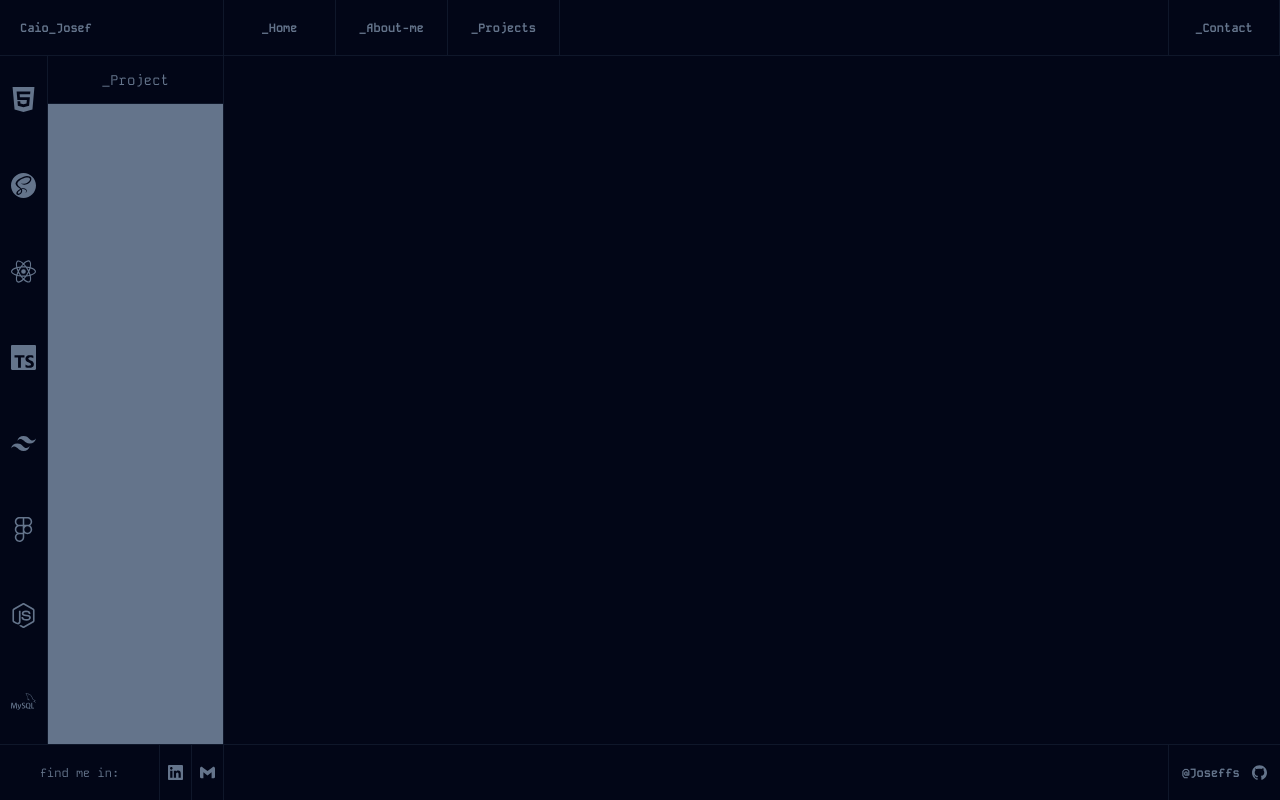
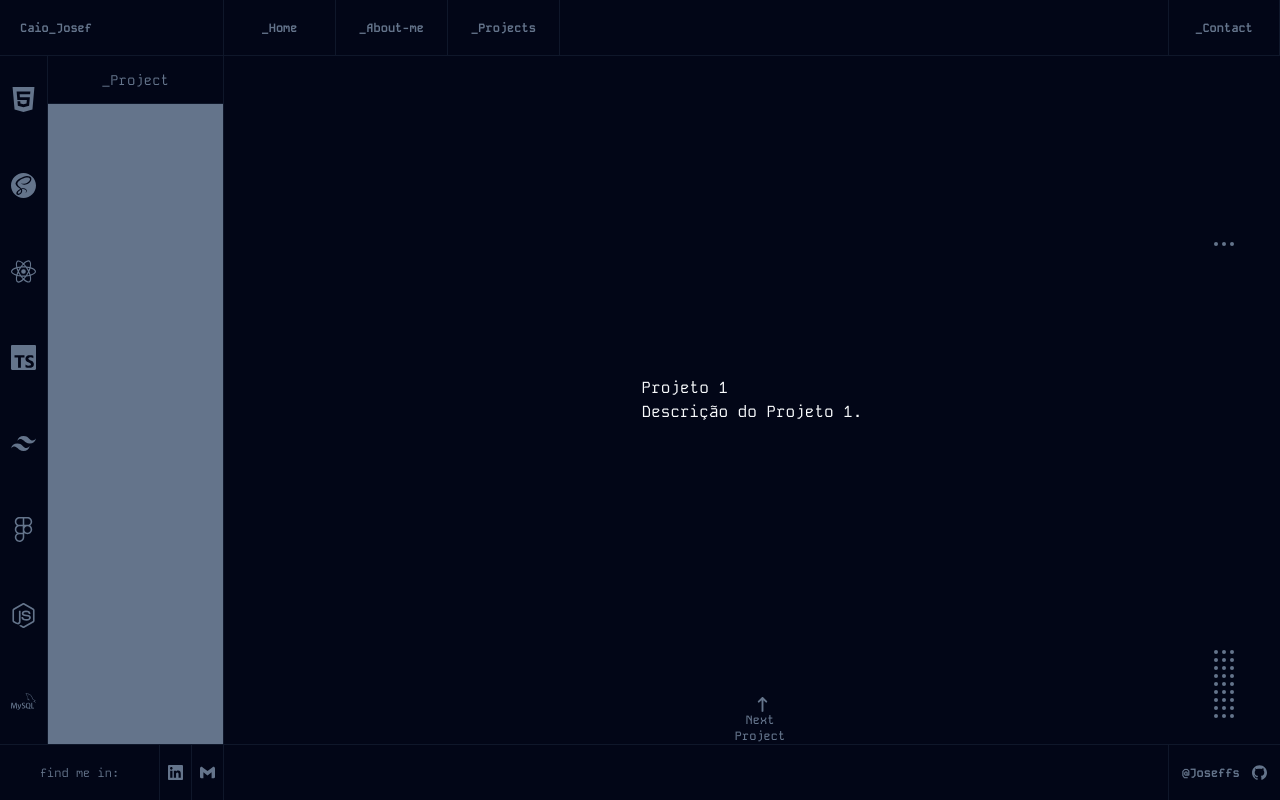
Before and after one commit to Joseffs/Caio_Josef, a Next.js app: page /Projects in a window 1280 px wide. Built offline with nearby package versions, Linux system fonts and the light colour scheme.

Commit message:
Add Portfolio Page

```diff
--- /dev/null
+++ b/src/app/Projects/components/NextProjectButtom.tsx
@@ -0,0 +1,26 @@
+'use client'
+// Dependências
+import React from 'react'
+import { motion } from 'framer-motion'
+import { FaArrowUpLong } from 'react-icons/fa6'
+
+// Style Class Tailwind
+const ButtonNext =
+  'absolute flex flex-col justify-center items-center bottom-4 left-1/2 right-1/2 transform -translate-x-1/2 space-x-4 text-slate-500 group'
+
+const NextProjectButton = ({ onClick }: { onClick: () => void }) => {
+  return (
+    <motion.button
+      initial={{ opacity: 0, scale: 0 }}
+      animate={{ opacity: 1, scale: 1 }}
+      transition={{ duration: 0.5, delay: 1.4 }}
+      onClick={onClick}
+      className={ButtonNext}
+    >
+      <FaArrowUpLong size={15} className="ml-5 text-slate-500 group-hover:text-slate-50 duration-300" />
+      <p className="font-medium text-xs group-hover:text-slate-50 duration-300">Next Project</p>
+    </motion.button>
+  )
+}
+
+export default NextProjectButton
--- /dev/null
+++ b/src/app/Projects/components/ProjectCounter.tsx
@@ -0,0 +1,65 @@
+'use client'
+// Dependências
+import React from 'react'
+import { motion } from 'framer-motion'
+
+// Style Class tailwind
+const Container = 'w-full h-full flex flex-col justify-center items-center'
+const CounterStyle = 'w-6 h-2 flex flex-row justify-around items-center'
+const CouterPoints = 'w-1 h-1 rounded-full bg-slate-500'
+
+const ProjectCounter = ({
+  projectIndex,
+  totalProjects,
+}: {
+  projectIndex: number
+  totalProjects: number
+}) => {
+  const numeroDoProjeto = projectIndex + 1
+
+  const leftDivs = Array.from({ length: numeroDoProjeto }, (_, index) => (
+    <>
+      <motion.div
+        key={index}
+        initial={{ y: 400 }}
+        animate={{ y: 0 }}
+        exit={{ y: 400 }}
+        transition={{ duration: 1.5 }}
+        className={CounterStyle}
+      >
+        <div className={CouterPoints} />
+        <div className={CouterPoints} />
+        <div className={CouterPoints} />
+      </motion.div>
+    </>
+  ))
+
+  const rightDivs = Array.from(
+    { length: totalProjects - numeroDoProjeto },
+    (_, index) => (
+      <>
+        <motion.div
+          key={index}
+          initial={{ y: -400 }}
+          animate={{ y: 0 }}
+          exit={{ y: 400 }}
+          transition={{ duration: 1.5 }}
+          className={CounterStyle}
+        >
+          <div className={CouterPoints} />
+          <div className={CouterPoints} />
+          <div className={CouterPoints} />
+        </motion.div>
+      </>
+    ),
+  )
+  return (
+    <div className={Container}>
+      {leftDivs}
+      <div style={{ height: '400px' }}></div>
+      {rightDivs}
+    </div>
+  )
+}
+
+export default ProjectCounter
--- /dev/null
+++ b/src/app/Projects/components/ProjectView.tsx
@@ -0,0 +1,64 @@
+'use client'
+// Dependências
+import React, { useState } from 'react'
+import { motion, AnimatePresence } from 'framer-motion'
+// Components
+import ProjectCounter from './ProjectCounter'
+import NextProjectButton from './NextProjectButtom'
+// Data
+import worksData from '@/data/data'
+// Style Class Tailwind
+const ContainerView =
+  'w-full h-full flex justify-center items-center overflow-hidden relative'
+const MotionStyle = 'w-full h-full flex items-center justify-center'
+const CounterContainer = 'absolute bottom-10 right-10 h-auto w-8'
+
+export const ProjectView = () => {
+  const [currentProjectIndex, setCurrentProjectIndex] = useState(0)
+
+  const handleNextProject = () => {
+    setCurrentProjectIndex((prevIndex) => (prevIndex + 1) % worksData.length)
+  }
+  return (
+    <>
+      <div className={ContainerView}>
+        <AnimatePresence initial={true} mode="wait">
+          {worksData.map(
+            (project, index) =>
+              index === currentProjectIndex && (
+                <motion.div
+                  key={index}
+                  className={MotionStyle}
+                  initial={{ opacity: 0, y: 100 }}
+                  animate={{ opacity: 1, y: 0 }}
+                  exit={{ opacity: 0, y: -100 }}
+                  transition={{
+                    duration: 1.0,
+                    ease: 'easeInOut',
+                  }}
+                >
+                  <div>
+                    <h2>{project.nomeProjeto}</h2>
+                    <p>{project.descricao}</p>
+                    {/* Adicione outras informações do projeto aqui */}
+                  </div>
+                </motion.div>
+              ),
+          )}
+        </AnimatePresence>
+        <motion.div
+          initial={{ opacity: 0, scale: 0 }}
+          animate={{ opacity: 1, scale: 1 }}
+          transition={{ duration: 0.5, delay: 1.2 }}
+          className={CounterContainer}
+        >
+          <ProjectCounter
+            projectIndex={currentProjectIndex}
+            totalProjects={worksData.length}
+          />
+        </motion.div>
+        <NextProjectButton onClick={handleNextProject} />
+      </div>
+    </>
+  )
+}
--- a/src/app/Projects/page.tsx
+++ b/src/app/Projects/page.tsx
@@ -2,7 +2,7 @@
 // Components Reutilizaveis
 import Section from '@/utils/Section'
 // Components Project
-
+import { ProjectView } from './components/ProjectView'
 // react-icons
 import { SiHtml5, SiSass, SiReact, SiTailwindcss, SiTypescript, SiFigma, SiNodedotjs, SiMysql } from "react-icons/si"
 // Styles Class Tailwind
@@ -38,7 +38,7 @@ export default function Project() {
           </div>
         </div>
         <div className={ContainerLink}>
-
+          <ProjectView />
         </div>
       </div>
     </Section>
--- /dev/null
+++ b/src/data/data.ts
@@ -0,0 +1,82 @@
+interface Project {
+    nomeProjeto: string
+    descricao: string
+    imagens: string[]
+    githubLink: string
+    webLink: string
+  }
+
+  const worksData: Project[] = [
+    {
+      nomeProjeto: 'Projeto 1',
+      descricao: 'Descrição do Projeto 1.',
+      imagens: ['imagem1.jpg', 'imagem2.jpg'],
+      githubLink: 'https://github.com/seuusuario/projeto1',
+      webLink: 'https://www.projeto1.com',
+    },
+    {
+      nomeProjeto: 'Projeto 2',
+      descricao: 'Descrição do Projeto 2.',
+      imagens: ['imagem3.jpg', 'imagem4.jpg'],
+      githubLink: 'https://github.com/seuusuario/projeto2',
+      webLink: 'https://www.projeto2.com',
+    },
+    {
+      nomeProjeto: 'Projeto 3',
+      descricao: 'Descrição do Projeto 2.',
+      imagens: ['imagem3.jpg', 'imagem4.jpg'],
+      githubLink: 'https://github.com/seuusuario/projeto2',
+      webLink: 'https://www.projeto2.com',
+    },
+    {
+      nomeProjeto: 'Projeto 4',
+      descricao: 'Descrição do Projeto 2.',
+      imagens: ['imagem3.jpg', 'imagem4.jpg'],
+      githubLink: 'https://github.com/seuusuario/projeto2',
+      webLink: 'https://www.projeto2.com',
+    },
+    {
+      nomeProjeto: 'Projeto 5',
+      descricao: 'Descrição do Projeto 1.',
+      imagens: ['imagem1.jpg', 'imagem2.jpg'],
+      githubLink: 'https://github.com/seuusuario/projeto1',
+      webLink: 'https://www.projeto1.com',
+    },
+    {
+      nomeProjeto: 'Projeto 6',
+      descricao: 'Descrição do Projeto 2.',
+      imagens: ['imagem3.jpg', 'imagem4.jpg'],
+      githubLink: 'https://github.com/seuusuario/projeto2',
+      webLink: 'https://www.projeto2.com',
+    },
+    {
+      nomeProjeto: 'Projeto 7',
+      descricao: 'Descrição do Projeto 2.',
+      imagens: ['imagem3.jpg', 'imagem4.jpg'],
+      githubLink: 'https://github.com/seuusuario/projeto2',
+      webLink: 'https://www.projeto2.com',
+    },
+    {
+      nomeProjeto: 'Projeto 8',
+      descricao: 'Descrição do Projeto 2.',
+      imagens: ['imagem3.jpg', 'imagem4.jpg'],
+      githubLink: 'https://github.com/seuusuario/projeto2',
+      webLink: 'https://www.projeto2.com',
+    },
+    {
+      nomeProjeto: 'Projeto 9',
+      descricao: 'Descrição do Projeto 1.',
+      imagens: ['imagem1.jpg', 'imagem2.jpg'],
+      githubLink: 'https://github.com/seuusuario/projeto1',
+      webLink: 'https://www.projeto1.com',
+    },
+    {
+      nomeProjeto: 'Projeto 10',
+      descricao: 'Descrição do Projeto 2.',
+      imagens: ['imagem3.jpg', 'imagem4.jpg'],
+      githubLink: 'https://github.com/seuusuario/projeto2',
+      webLink: 'https://www.projeto2.com',
+    },
+  ]
+
+  export default worksData
```
